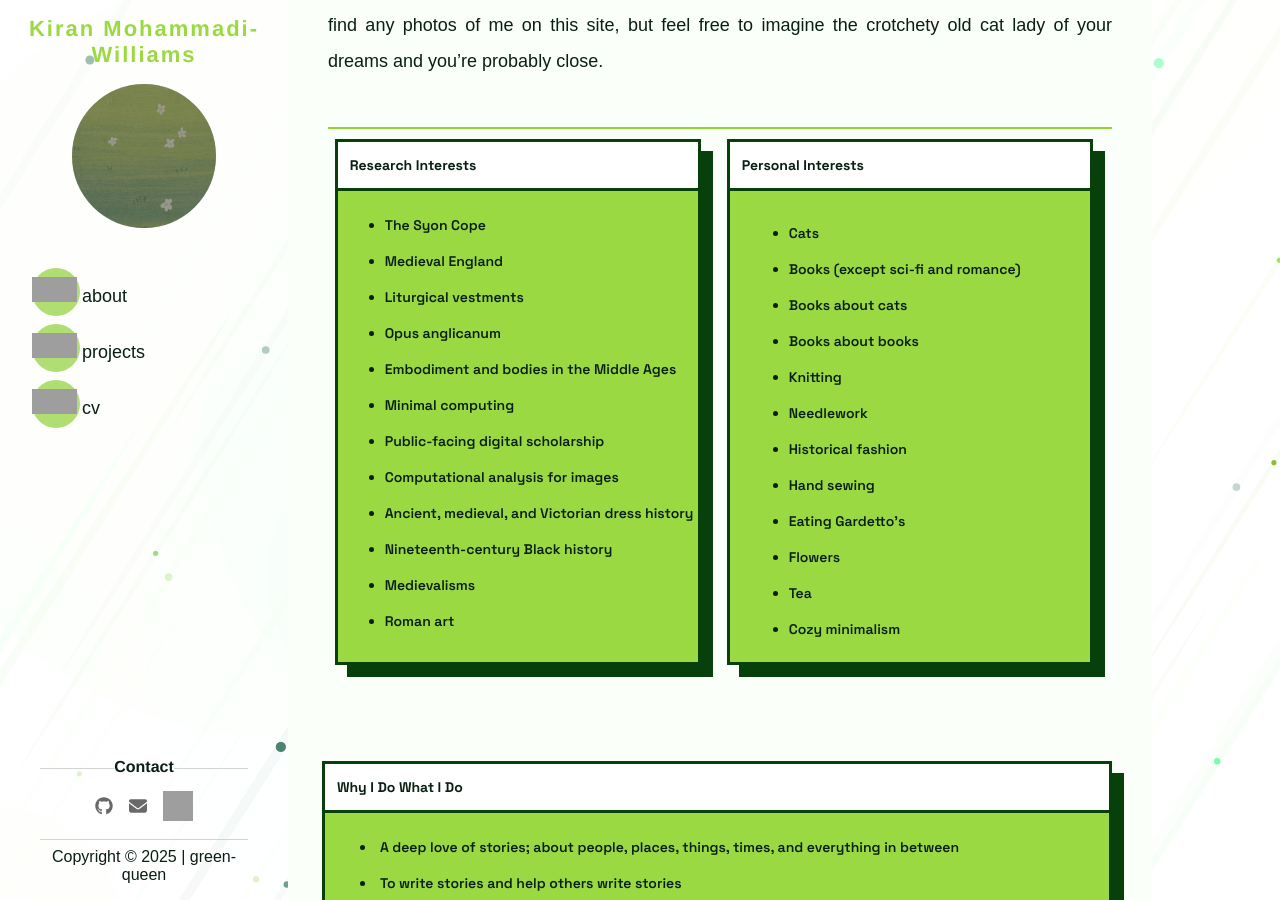
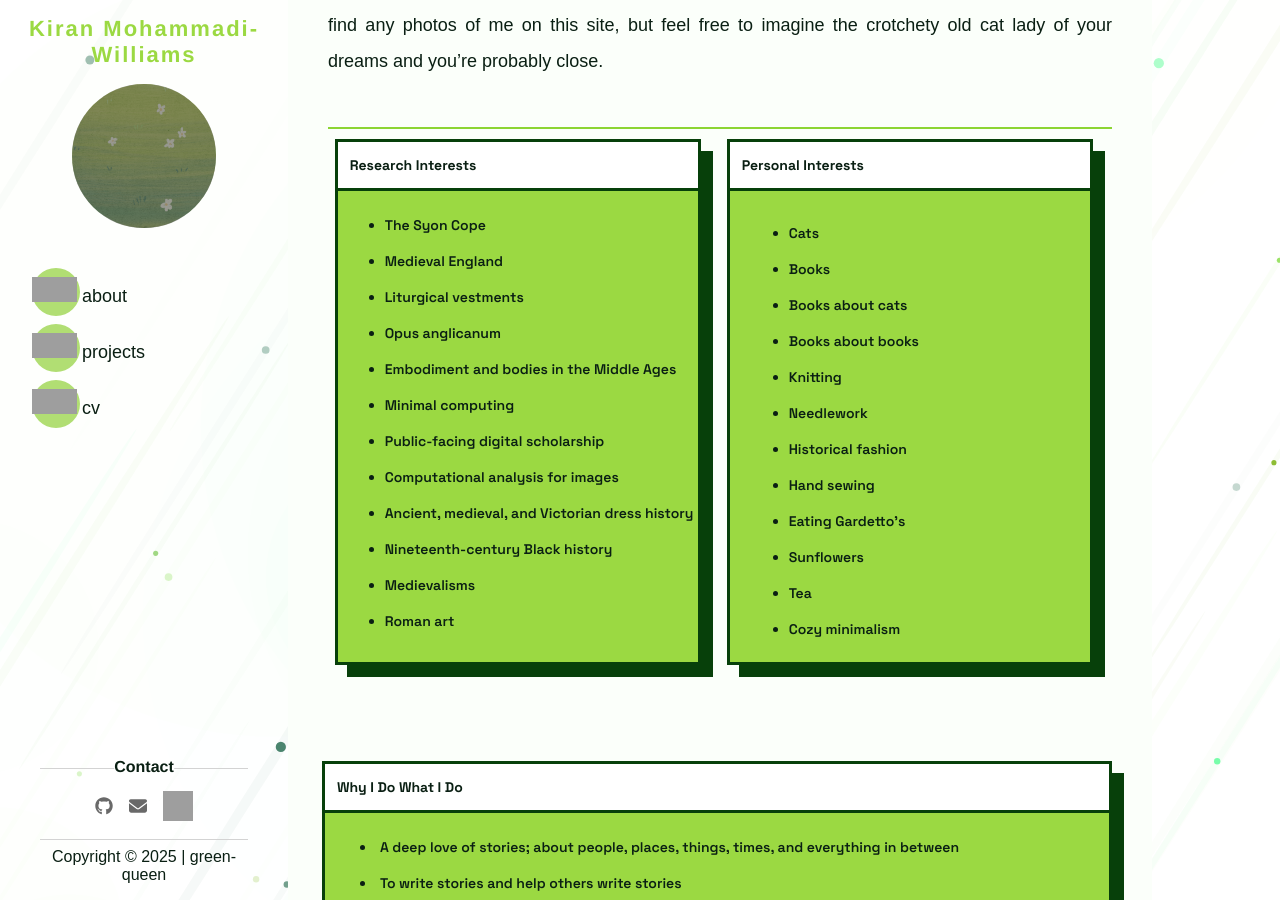
Before and after one commit to green-queen/green-queen.github.io, a Jekyll site: the page built from _pages/index.md, in a window 1280 px wide and 900 px high, scrolled down 1146 px. Built offline with Jekyll 4.4.1, drawn with Linux system fonts in a browser that asks for light colours; some web fonts are replaced; grey boxes are pictures that could not be loaded.

Commit message:
Update index.md

```diff
--- a/_pages/index.md
+++ b/_pages/index.md
@@ -64,7 +64,7 @@ I'm an avid knitter, embroiderer, reader, and cat parent to a seven-year-old Tor
     <div class="content">
         <ul>
            <li>Cats</li>
-           <li>Books (except sci-fi and romance)</li>
+           <li>Books</li>
            <li>Books about cats</li>
            <li>Books about books</li>
            <li>Knitting</li>
@@ -72,7 +72,7 @@ I'm an avid knitter, embroiderer, reader, and cat parent to a seven-year-old Tor
            <li>Historical fashion</li>
            <li>Hand sewing</li>
            <li>Eating Gardetto's</li>
-           <li>Flowers</li>
+           <li>Sunflowers</li>
            <li>Tea</li>
            <li>Cozy minimalism</li>
        </ul>
```
